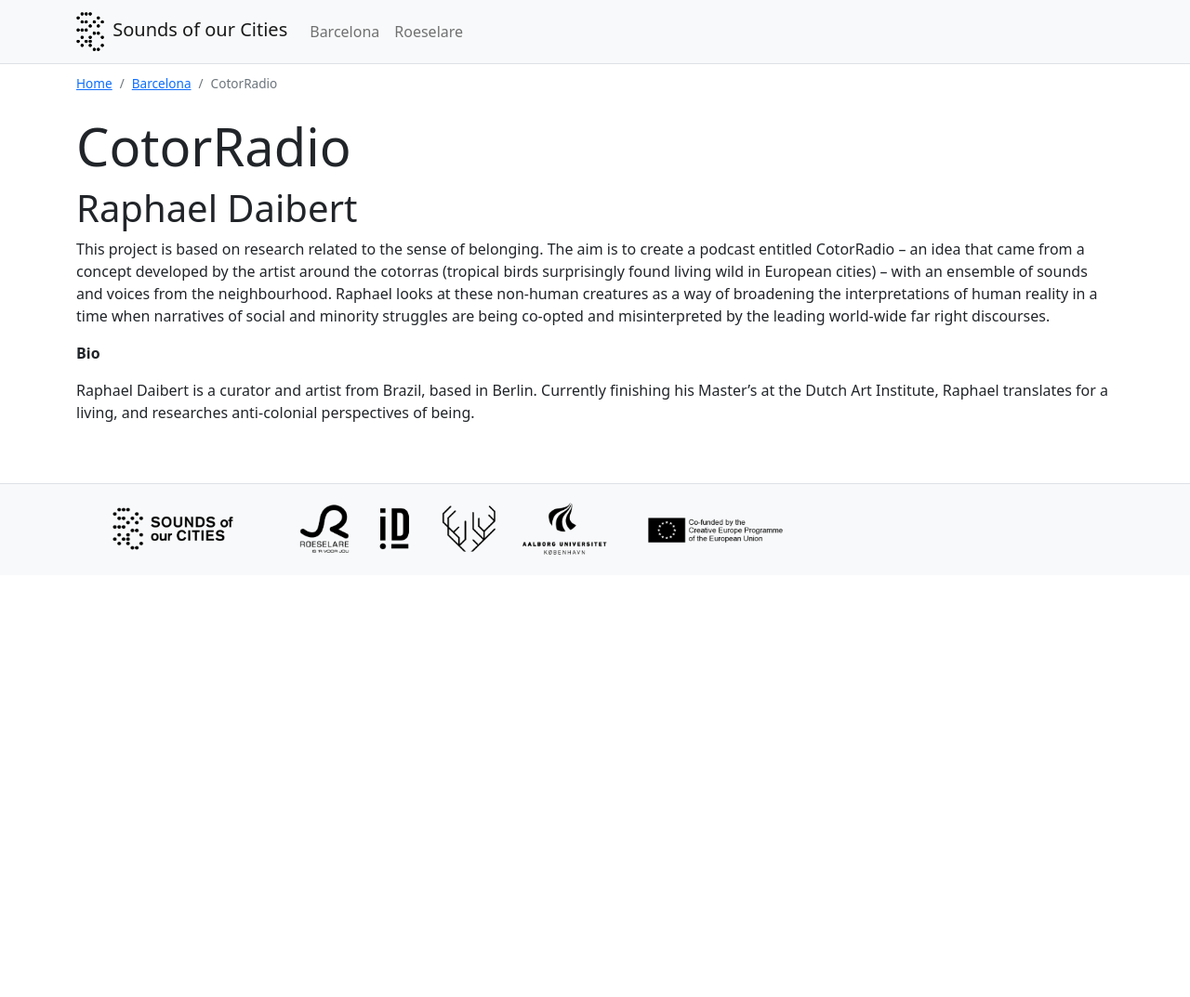
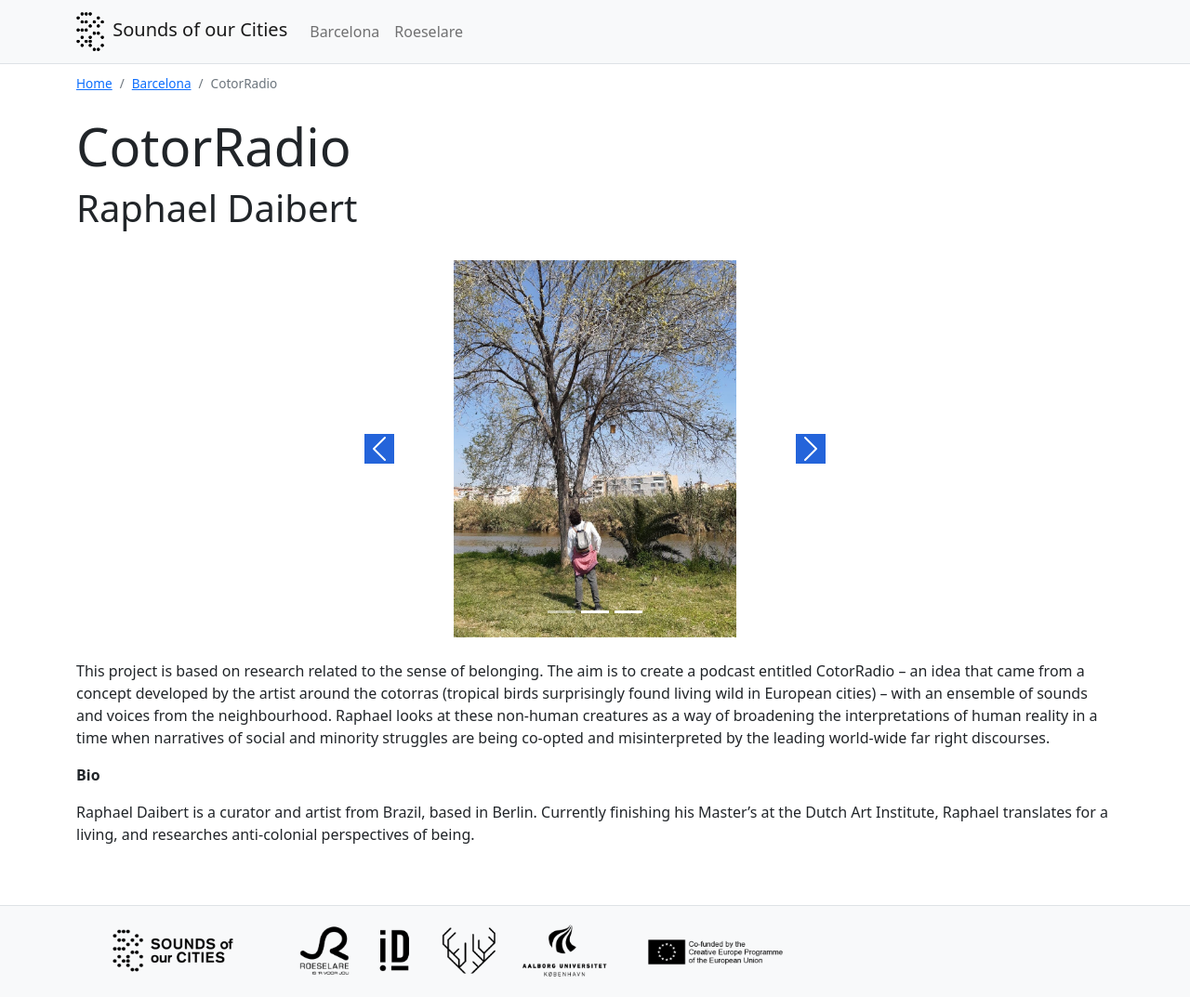
Before and after one commit to johngrz/SooCities.github.io, a Jekyll site: the page built from _projects/cotoradio.md, in a window 1280 px wide and 1073 px high. Shown: the whole window at 93% size. Built offline with Jekyll 4.4.1, drawn with Linux system fonts in a browser that asks for light colours.

Commit message:
Update cotoradio.md

```diff
--- a/_projects/cotoradio.md
+++ b/_projects/cotoradio.md
@@ -2,6 +2,7 @@
 project_name: CotorRadio
 project_author: Raphael Daibert
 project_thumb: bcn-cot8-1.jpeg
+project_images: bcn-cot8-1.jpeg, bcn-cot8-2.jpeg, bcn-cot8-3.jpeg
 
 project_short: cot8
 city_short: bcn
```
